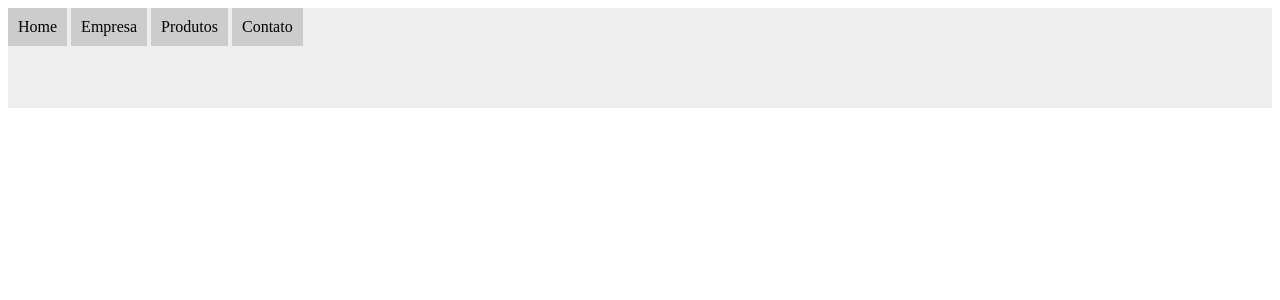
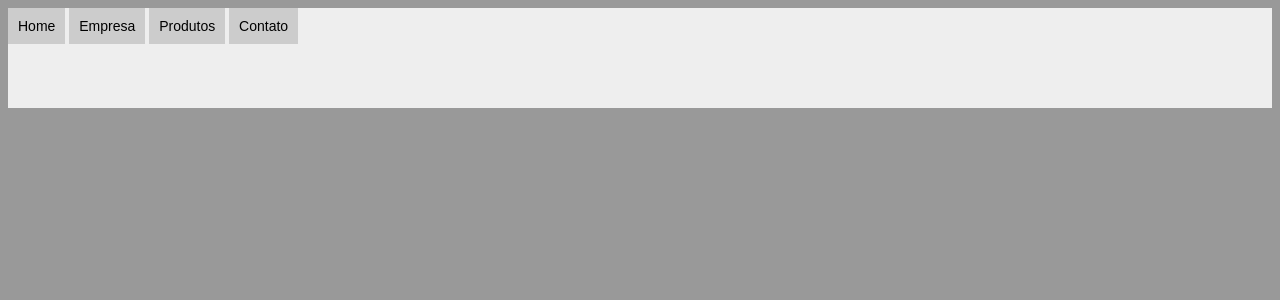
Before and after one commit to nathaliaveneziano/b7web, a PHP site: page / in a window 1280 px wide. Shown: the top 300 px of the page. Run offline with PHP 8.4, Linux system fonts and the light colour scheme.

Commit message:
Sass: Importando outros arquivos

```diff
--- a/courses/sass/assets/css/style.css
+++ b/courses/sass/assets/css/style.css
@@ -1 +1 @@
-nav{background-color:#eee;height:100px}nav ul{margin:0;padding:0;list-style:none}nav li{display:inline-block}nav li a{display:block;background-color:#ccc;padding:10px;text-decoration:none;color:#000}
+body{font-family:Arial,"Helvetica Neue",Helvetica,sans-serif;font-size:14px;background-color:#999}nav{background-color:#eee;height:100px}nav ul{margin:0;padding:0;list-style:none}nav li{display:inline-block}nav li a{display:block;background-color:#ccc;padding:10px;text-decoration:none;color:#000}
--- /dev/null
+++ b/courses/sass/assets/sass/_reset.scss
@@ -0,0 +1,5 @@
+body {
+  font-family: Arial, 'Helvetica Neue', Helvetica, sans-serif;
+  font-size: 14px;
+  background-color: #999;
+}
--- a/courses/sass/assets/sass/style.scss
+++ b/courses/sass/assets/sass/style.scss
@@ -1,3 +1,5 @@
+@import 'reset';
+
 nav {
   background-color: #eee;
   height: 100px;
```
